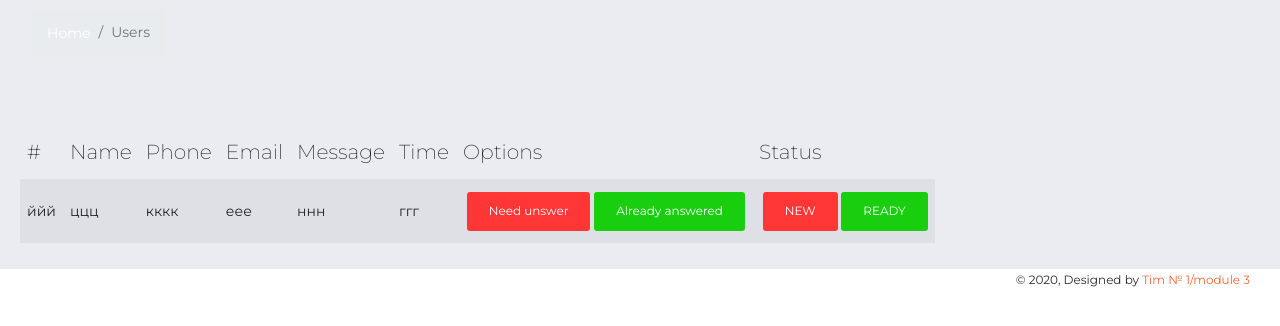
After one commit to yuliia-shl/True-Luxury-Ocean-Cruising, a PHP site: page /admin/users.php in a window 1280 px wide. The commit adds this page. Shown: the top 326 px of the page. Run offline with PHP 8.4, Linux system fonts and the light colour scheme.

Commit message:
:change class active in nav.php

```diff
--- a/admin/parts/nav.php
+++ b/admin/parts/nav.php
@@ -1,3 +1,7 @@
+<!-- ======================
+  Панель навигации
+ =======================-->
+
 <ul class="nav">
    <li class="nav-item  <?php if($page == "home"){ echo 'active'; } ?>">
       <a class="nav-link" href="/admin">
@@ -5,8 +9,8 @@
           <p>Home</p>
       </a>
     </li>
-          <li>
-            <a href="./icons.html">
+  <li class="nav-item <?php if($page == "users"){ echo 'active'; } ?>">
+    <a href="users.php">
       <i class="now-ui-icons users_single-02"></i>
       <p>Users</p>
     </a>
@@ -17,20 +21,20 @@
           <p>Request information</p>
       </a>
   </li>
-          <li>
-            <a href="./notifications.html">
+  <li class="nav-item <?php if($page == "destination"){ echo 'active'; } ?>">
+    <a href="/destination.php">
       <i class="now-ui-icons location_map-big"></i>
       <p>Destination</p>
     </a>
   </li>
-          <li>
-            <a href="./user.html">
+  <li class="nav-item <?php if($page == "categories"){ echo 'active'; } ?>">
+    <a href="/categories.php">
       <i class="now-ui-icons education_atom"></i>
       <p>Categories</p>
     </a>
   </li>
-          <li>
-            <a href="./tables.html">
+  <li class="nav-item <?php if($page == "cruises"){ echo 'active'; } ?>">
+    <a href="/cruises.php">
       <i class="now-ui-icons design_bullet-list-67"></i>
       <p>Cruises</p>
     </a>
--- /dev/null
+++ b/admin/users.php
@@ -0,0 +1,73 @@
+<?php
+$page = "users";
+include $_SERVER['DOCUMENT_ROOT'].'/configs/db.php';
+include $_SERVER['DOCUMENT_ROOT']. '/admin/parts/header.php';
+
+
+
+?>
+
+<div class="main-panel" id="main-panel">
+  <nav class="navbar navbar-expand-lg navbar-transparent  bg-primary  navbar-absolute">
+    <div class="container-fluid">
+      <nav aria-label="breadcrumb">
+          <ol class="breadcrumb">
+            <li class="breadcrumb-item"><a href="/admin/index.php">Home</a></li>
+              <!-- <li class="breadcrumb-item"><a href="/admin/category.php">Category</a></li> -->
+            <li class="breadcrumb-item active">Users</li>
+          </ol>
+      </nav>
+    </div>
+  </nav>
+  <br><br><br><br><br>
+  <!--Table-->
+	<div class="card-body table-full-width table-responsive">
+		<table class="table table-striped w-auto">
+		  <!--Table head-->
+		  <thead>
+		    <tr>
+		      <th>#</th>
+		      <th>Name</th>
+		      <th>Phone</th>
+		      <th>Email</th>
+		      <th>Message</th>
+		      <th>Time</th>
+		      <th>Options</th>
+		      <th>Status</th>
+		    </tr>
+		  </thead>
+		  <!--Table head-->
+
+		  <!--Table body-->
+		  <tbody>
+
+		  	<tr>
+		        <td>ййй</td>
+		        <td>ццц</td>
+		        <td>кккк</td>
+		        <td>еее</td>
+		        <td>ннн</td>
+		        <td>ггг</td>
+		        <td>
+		        	<div class="btn-group" role="group" aria-label="Basic example"></div>
+		            <div class="btn btn-danger">Need unswer</div>
+		            <div class="btn btn-success">Already answered</div>
+		        </td>
+		        <td>
+		          <div class="btn-group" role="group" aria-label="Basic example"></div>
+	              <div class="btn btn-danger">NEW</div>
+	              <div class="btn btn-success">READY</div>
+		        </td>
+		    </tr>
+		  </tbody>
+		  <!--Table body-->
+		</table>
+	</div>
+	<!--Table-->
+</div>
+
+
+
+<?php
+include $_SERVER['DOCUMENT_ROOT']. '/admin/parts/footer.php';
+?>
```
Lines whose indentation alone changed are shown as unchanged.
